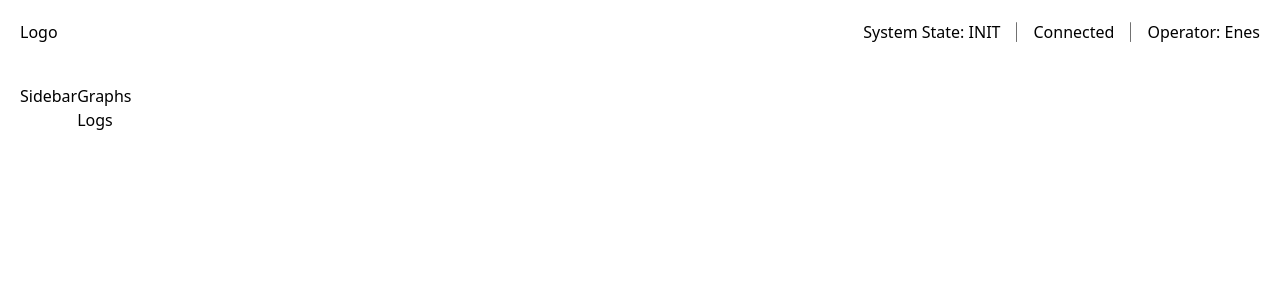
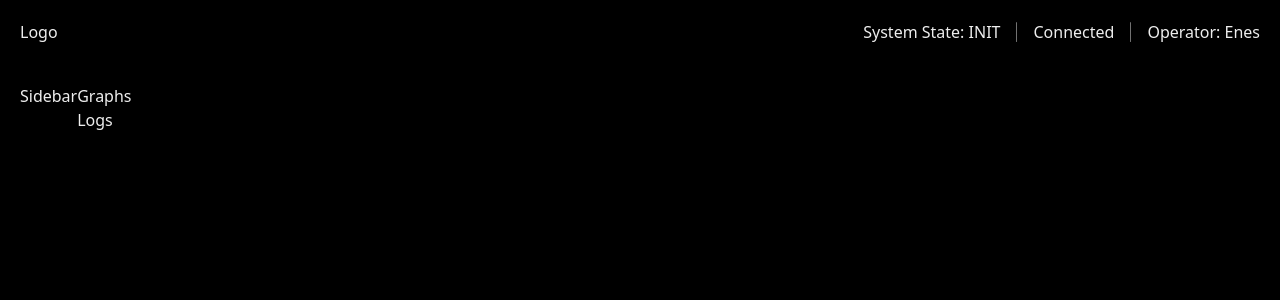
Before and after one commit to cysctl/daq-command-center, a SvelteKit app: page / in a window 1280 px wide. Shown: the top 300 px of the page. Built offline with nearby package versions, Linux system fonts and the light colour scheme.

Commit message:
chore: add basic body styles to layout.css

```diff
--- a/src/routes/layout.css
+++ b/src/routes/layout.css
@@ -39,3 +39,7 @@
 	--color-sidebar-border: lab(7.22637% -0.0000149012 0);
 	--color-sidebar-ring: lab(30.4% -0.0000149012 0);
 }
+
+body {
+	@apply bg-background font-sans text-foreground;
+}
```
